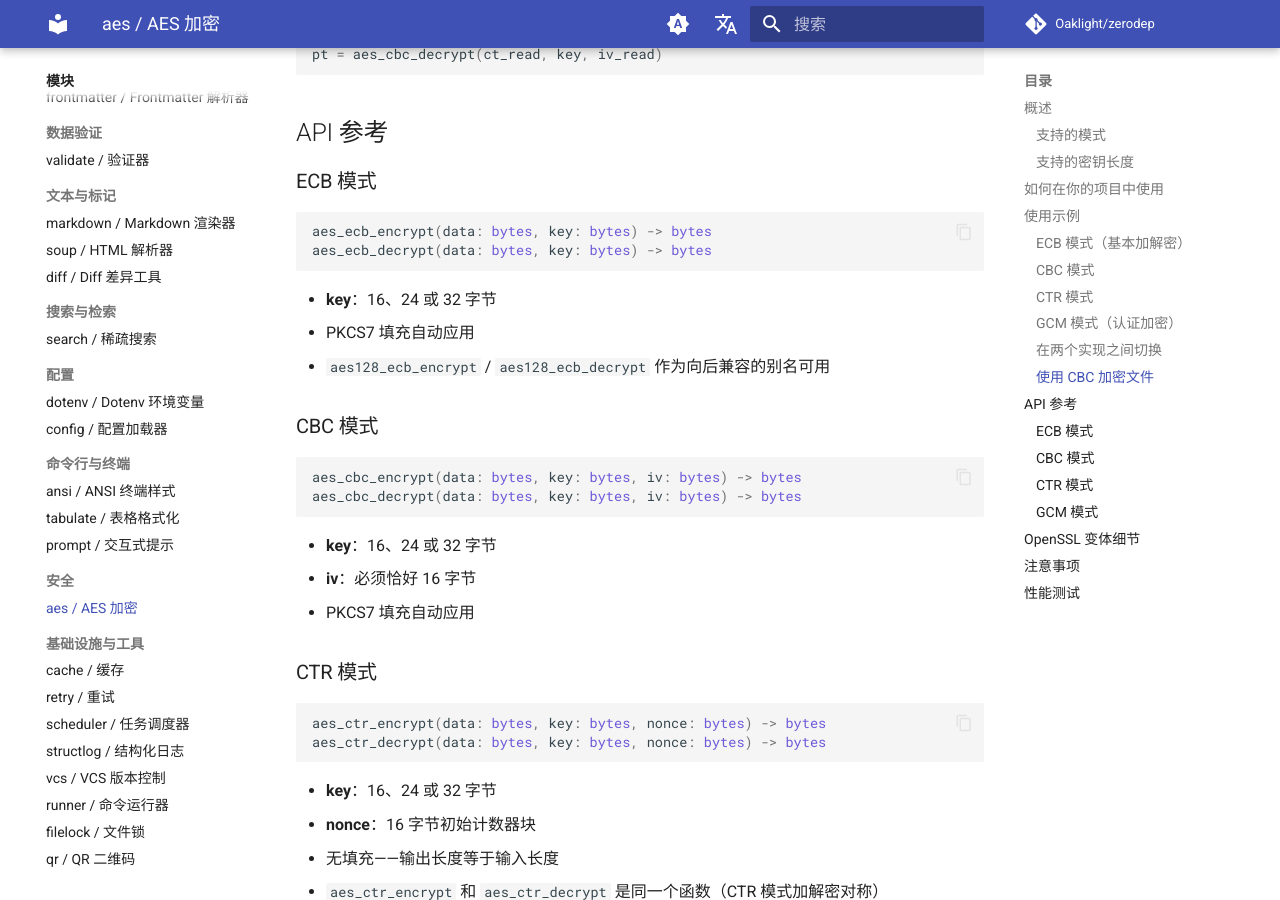
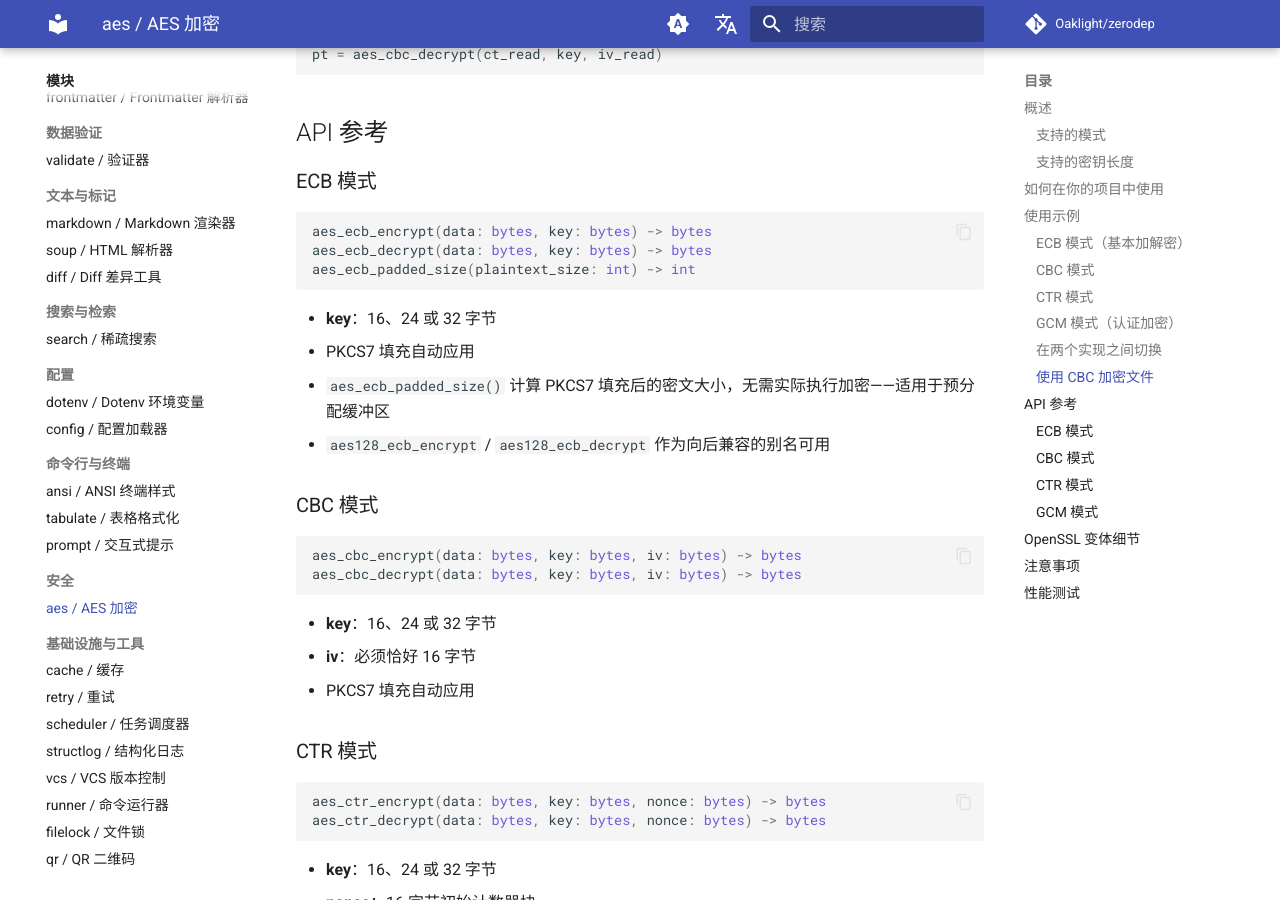
Before and after one commit to Oaklight/zerodep, an MkDocs documentation site: the page built from docs/modules/aes.md, in a window 1280 px wide and 900 px high, scrolled down 3674 px. Built offline with MkDocs 1.6.1 and Material for MkDocs 9.7.7, drawn with Linux system fonts in a browser that asks for light colours; comment, search, counter and statistics services are not loaded.

Commit message:
docs(aes): 补充 aes_ecb_padded_size() 工具函数文档

````diff
--- a/docs/modules/aes.md
+++ b/docs/modules/aes.md
@@ -175,10 +175,12 @@ pt = aes_cbc_decrypt(ct_read, key, iv_read)
 ```python
 aes_ecb_encrypt(data: bytes, key: bytes) -> bytes
 aes_ecb_decrypt(data: bytes, key: bytes) -> bytes
+aes_ecb_padded_size(plaintext_size: int) -> int
 ```
 
 - **key**：16、24 或 32 字节
 - PKCS7 填充自动应用
+- `aes_ecb_padded_size()` 计算 PKCS7 填充后的密文大小，无需实际执行加密——适用于预分配缓冲区
 - `aes128_ecb_encrypt` / `aes128_ecb_decrypt` 作为向后兼容的别名可用
 
 ### CBC 模式
````
Also changed, not shown: docs/changelog.md (+1 -0 lines).
